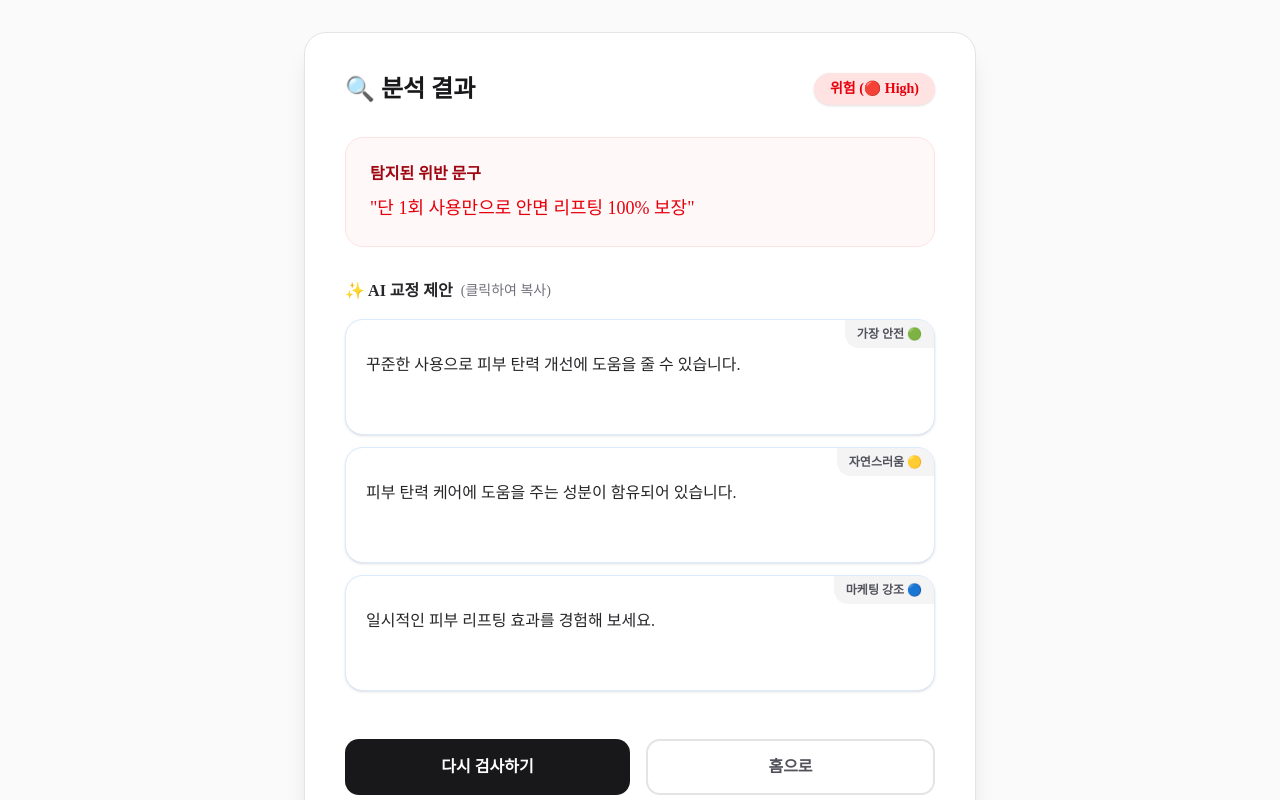
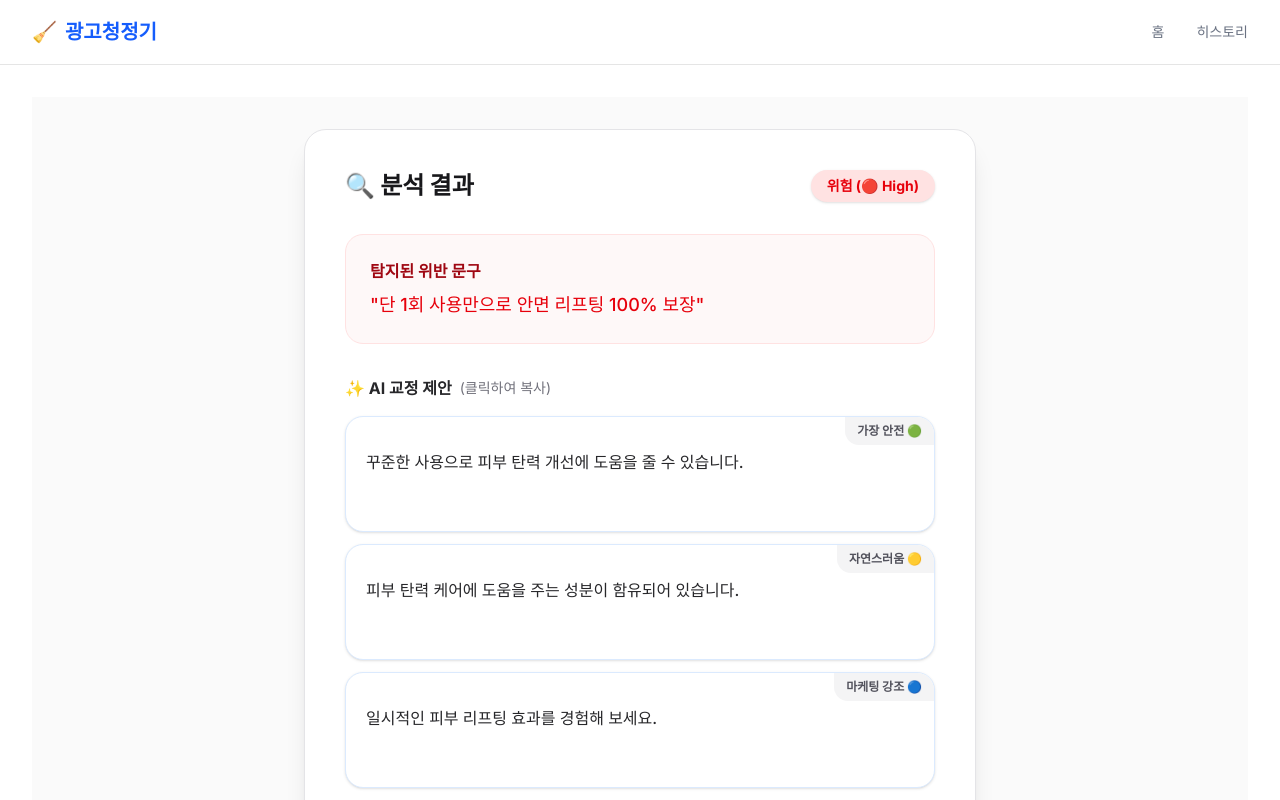
Before and after one commit to sihyunn0102-sys/adguard-frontend, a Next.js app: page /result in a window 1280 px wide. Shown: the top 800 px of the page. Built offline with nearby package versions, Linux system fonts and the light colour scheme.

Commit message:
feat: 상단 내비게이션 바(Navbar) 추가 및 공통 레이아웃 적용

```diff
--- a/src/app/layout.tsx
+++ b/src/app/layout.tsx
@@ -1,20 +1,14 @@
 import type { Metadata } from "next";
-import { Geist, Geist_Mono } from "next/font/google";
+import { Inter } from "next/font/google";
 import "./globals.css";
+// 경로를 @ 대신 상대 경로로 수정했습니다.
+import Navbar from "../components/Navbar";
 
-const geistSans = Geist({
-  variable: "--font-geist-sans",
-  subsets: ["latin"],
-});
-
-const geistMono = Geist_Mono({
-  variable: "--font-geist-mono",
-  subsets: ["latin"],
-});
+const inter = Inter({ subsets: ["latin"] });
 
 export const metadata: Metadata = {
-  title: "Create Next App",
-  description: "Generated by create next app",
+  title: "광고청정기",
+  description: "광고 심의 위반 탐지 웹 서비스",
 };
 
 export default function RootLayout({
@@ -23,11 +17,13 @@ export default function RootLayout({
   children: React.ReactNode;
 }>) {
   return (
-    <html
-      lang="en"
-      className={`${geistSans.variable} ${geistMono.variable} h-full antialiased`}
-    >
-      <body className="min-h-full flex flex-col">{children}</body>
+    <html lang="ko">
+      <body className={inter.className}>
+        <Navbar />
+        <main className="mx-auto max-w-7xl px-4 sm:px-6 lg:px-8 py-8">
+          {children}
+        </main>
+      </body>
     </html>
   );
 }
--- /dev/null
+++ b/src/components/Navbar.tsx
@@ -0,0 +1,48 @@
+"use client";
+
+import Link from "next/link";
+import { usePathname } from "next/navigation";
+
+export default function Navbar() {
+  const pathname = usePathname();
+
+  const navItems = [
+    { name: "홈", href: "/" },
+    { name: "히스토리", href: "/history" },
+  ];
+
+  return (
+    <nav className="sticky top-0 z-50 w-full border-b bg-white">
+      <div className="mx-auto flex h-16 max-w-7xl items-center justify-between px-4 sm:px-6 lg:px-8">
+        <div className="flex items-center">
+          <Link
+            href="/"
+            className="flex items-center gap-2 text-xl font-bold text-blue-600"
+          >
+            <span>🧹</span>
+            <span>광고청정기</span>
+          </Link>
+        </div>
+
+        <div className="flex space-x-8">
+          {navItems.map((item) => {
+            const isActive = pathname === item.href;
+            return (
+              <Link
+                key={item.href}
+                href={item.href}
+                className={`text-sm font-medium transition-colors hover:text-blue-600 ${
+                  isActive
+                    ? "text-blue-600 border-b-2 border-blue-600"
+                    : "text-gray-500"
+                }`}
+              >
+                {item.name}
+              </Link>
+            );
+          })}
+        </div>
+      </div>
+    </nav>
+  );
+}
```
